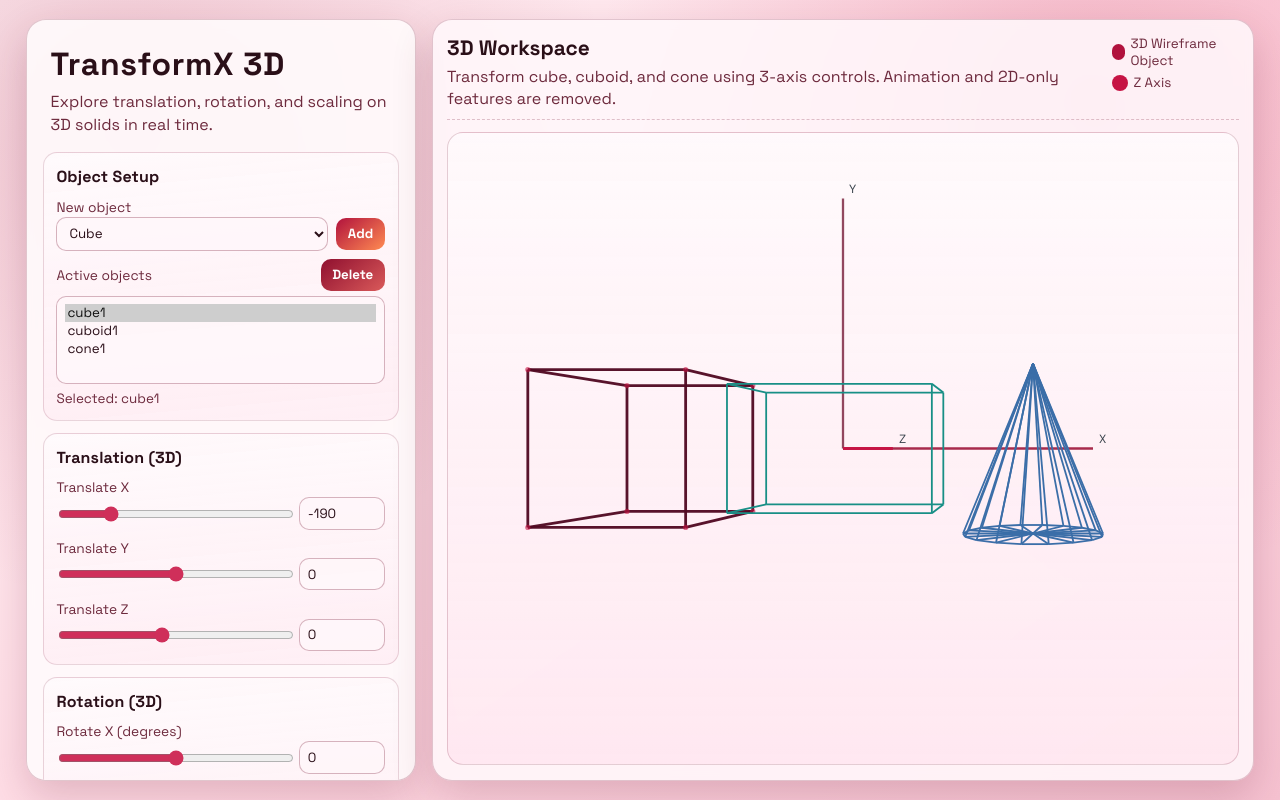
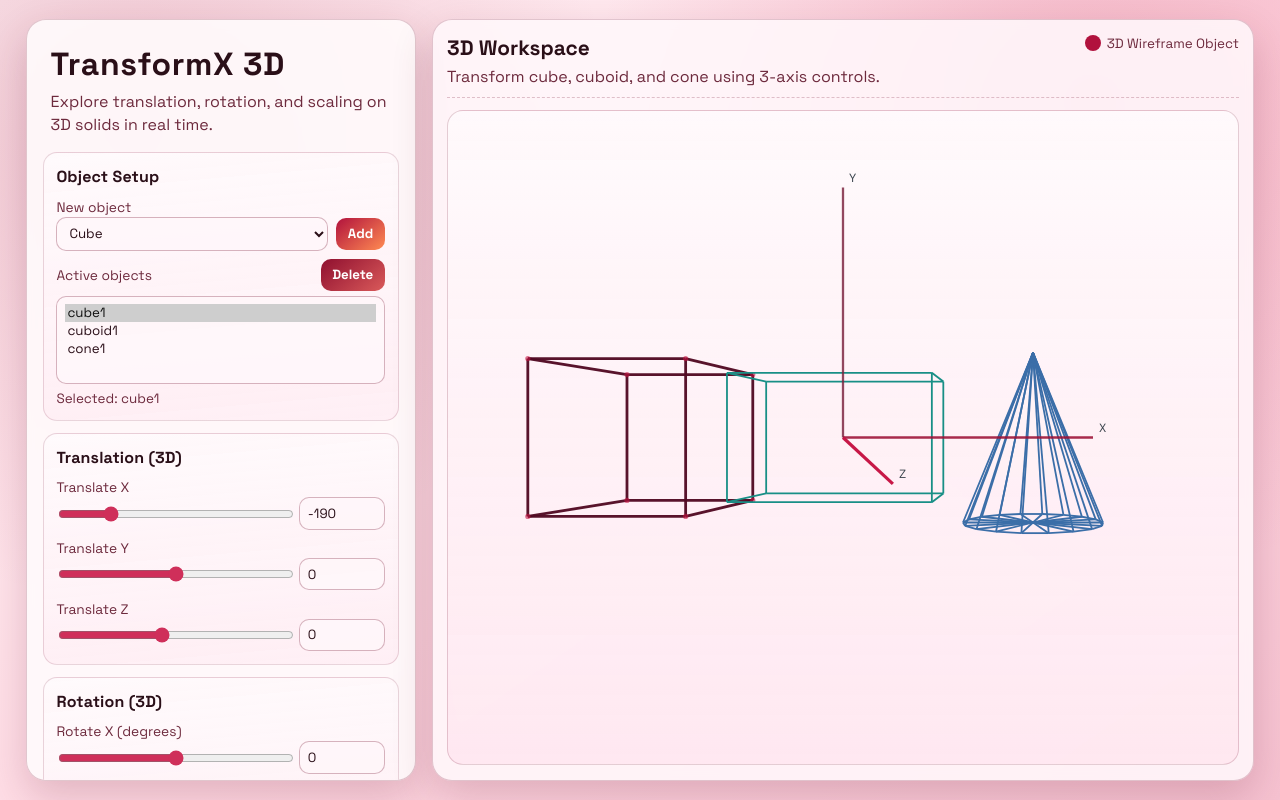
Before and after one commit to sathappan25/TransformX, a plain HTML site: page index.html in a window 1280 px wide. Drawn offline with Linux system fonts and the light colour scheme.

Commit message:
improved UI

```diff
--- a/index.html
+++ b/index.html
@@ -178,13 +178,11 @@
           <div>
             <h2>3D Workspace</h2>
             <p>
-              Transform cube, cuboid, and cone using 3-axis controls. Animation and 2D-only
-              features are removed.
+              Transform cube, cuboid, and cone using 3-axis controls.
             </p>
           </div>
           <div class="legend">
             <span><i class="swatch swatch-transformed"></i>3D Wireframe Object</span>
-            <span><i class="swatch swatch-z-axis"></i>Z Axis</span>
           </div>
         </div>
         <div class="canvas-frame">
--- a/js/app.js
+++ b/js/app.js
@@ -649,7 +649,7 @@ function updateMatrixDisplay() {
   ui.matrixOutput.textContent = `${rows.join("\n")}\n\nCamera Distance: ${state.cameraDistance.toFixed(1)}`;
 }
 
-function projectPoint(point) {
+function projectPoint(point, zLiftFactor = 0) {
   const depth = state.cameraDistance + point.z;
   if (depth < 45) {
     return null;
@@ -660,7 +660,7 @@ function projectPoint(point) {
 
   // Keep default orientation straight while still visualizing z-depth.
   const zSkewX = point.z * 0.28;
-  const zSkewY = 0;
+  const zSkewY = point.z * zLiftFactor;
 
   return {
     x: center.x + (point.x + zSkewX) * perspective,
@@ -669,9 +669,9 @@ function projectPoint(point) {
   };
 }
 
-function drawProjectedLine(pointA, pointB, color, width = 1.8) {
-  const start = projectPoint(pointA);
-  const end = projectPoint(pointB);
+function drawProjectedLine(pointA, pointB, color, width = 1.8, zLiftFactor = 0) {
+  const start = projectPoint(pointA, zLiftFactor);
+  const end = projectPoint(pointB, zLiftFactor);
 
   if (!start || !end) {
     return;
@@ -688,14 +688,15 @@ function drawProjectedLine(pointA, pointB, color, width = 1.8) {
 function drawAxes() {
   const axisLength = 250;
   const origin = { x: 0, y: 0, z: 0 };
+  const zLiftFactor = -0.26;
 
   drawProjectedLine(origin, { x: axisLength, y: 0, z: 0 }, "rgba(156, 16, 53, 0.88)", 2.3);
   drawProjectedLine(origin, { x: 0, y: axisLength, z: 0 }, "rgba(122, 34, 62, 0.82)", 2.3);
-  drawProjectedLine(origin, { x: 0, y: 0, z: axisLength }, "rgba(198, 20, 68, 0.98)", 2.8);
+  drawProjectedLine(origin, { x: 0, y: 0, z: axisLength }, "rgba(198, 20, 68, 0.98)", 3.2, zLiftFactor);
 
   const xTip = projectPoint({ x: axisLength, y: 0, z: 0 });
   const yTip = projectPoint({ x: 0, y: axisLength, z: 0 });
-  const zTip = projectPoint({ x: 0, y: 0, z: axisLength });
+  const zTip = projectPoint({ x: 0, y: 0, z: axisLength }, zLiftFactor);
 
   ctx.fillStyle = "rgba(20, 33, 43, 0.85)";
   ctx.font = "12px 'IBM Plex Mono', monospace";
@@ -753,8 +754,6 @@ function renderScene() {
   ctx.setTransform(1, 0, 0, 1, 0, 0);
   ctx.clearRect(0, 0, canvas.width, canvas.height);
 
-  drawAxes();
-
   const drawQueue = state.objects
     .map((object3d) => {
       const transformed = transformVertices(object3d);
@@ -771,6 +770,9 @@ function renderScene() {
   for (const entry of drawQueue) {
     drawObjectWireframe(entry, entry.object3d.id === state.selectedId);
   }
+
+  // Draw axes after objects so axis lines remain visible in crowded scenes.
+  drawAxes();
 
   if (drawQueue.length === 0) {
     ctx.fillStyle = "rgba(20, 33, 43, 0.75)";
```
